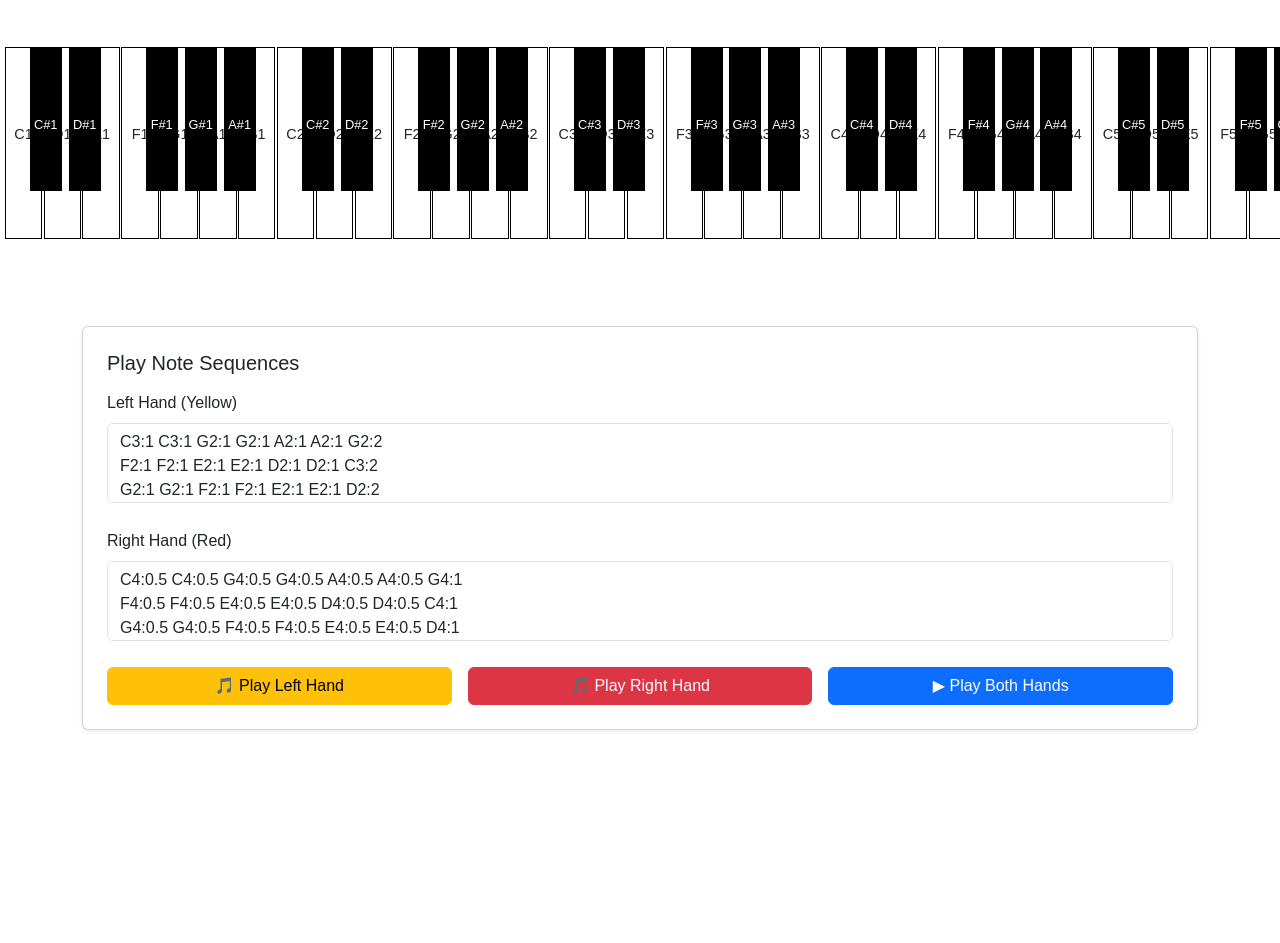
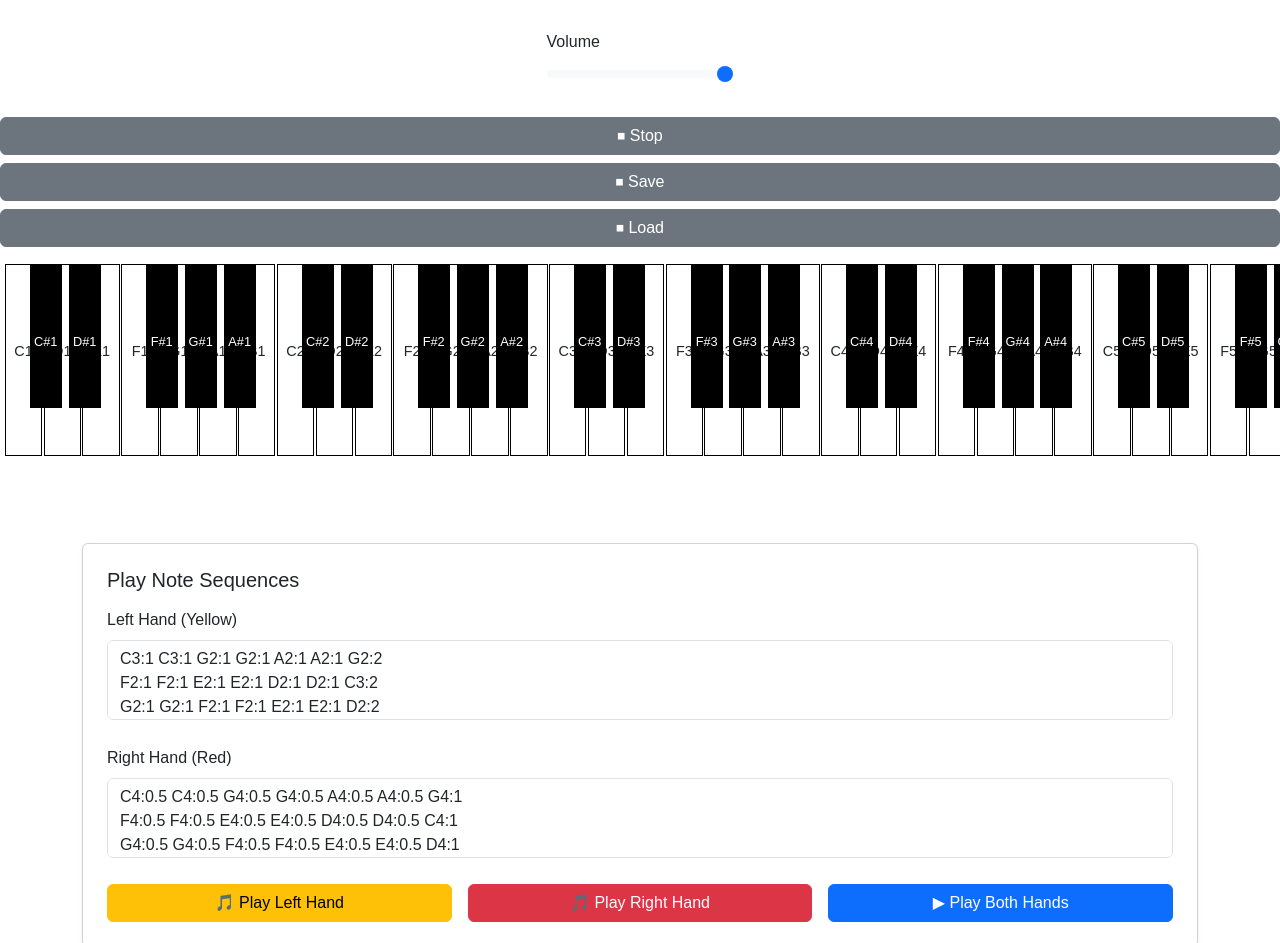
Before and after one commit to ChrispieBioinformatics/piano, a plain HTML site: page index.html in a window 1280 px wide. Shown: the top 943 px of the page. Before the commit the page ends 800 px from the top, so only its background shows below. Drawn offline with nearby package versions, Linux system fonts and the light colour scheme.

Commit message:
added btns

```diff
--- a/index.html
+++ b/index.html
@@ -84,8 +84,27 @@
 
     </style>
 
+    <script type="text/javascript">
+        const activeAudio = [];
+        const activeTimeouts = [];
+
+    </script>
+
 </head>
 <body>
+
+        <div class="mb-3">
+          <label for="volumeControl" class="form-label">Volume</label>
+          <input type="range" id="volumeControl" class="form-range" min="0" max="1" step="0.01" value="1">
+        </div>
+        <button onclick="stopAll()" class="btn btn-secondary w-100 mt-2">⏹ Stop</button>
+        <button onclick="saveSequence()" class="btn btn-secondary w-100 mt-2">⏹ Save</button>
+        <button onclick="loadSequence()" class="btn btn-secondary w-100 mt-2">⏹ Load</button>
+
+
+
+
+
 
       <div class="piano-container">
         <div class="piano" id="piano"></div>
@@ -253,6 +272,7 @@ F4:0.5 F4:0.5 E4:0.5 E4:0.5 D4:0.5 D4:0.5 C4:1
             // Play sample if available
             if (noteName && sampleMap[noteName]) {
                 const audio = new Audio(sampleMap[noteName]);
+                audio.volume = parseFloat(document.getElementById("volumeControl")?.value || 1);
                 audio.currentTime = 0;
                 audio.play();
             }
@@ -306,8 +326,24 @@ F4:0.5 F4:0.5 E4:0.5 E4:0.5 D4:0.5 D4:0.5 C4:1
         }
 
 
+        function stopAll() {
+            document.querySelectorAll(".key").forEach(k => {
+                k.classList.remove("highlight-left", "highlight-right");
+            });
+            for (let key in highlightCounters) {
+                highlightCounters[key] = 0;
+            }
+        }
 
+        function saveSequence() {
+            localStorage.setItem("leftHand", document.getElementById("leftInput").value);
+            localStorage.setItem("rightHand", document.getElementById("rightInput").value);
+        }
 
+        function loadSequence() {
+            document.getElementById("leftInput").value = localStorage.getItem("leftHand") || "";
+            document.getElementById("rightInput").value = localStorage.getItem("rightHand") || "";
+        }
 
     </script>
 </body>
```
